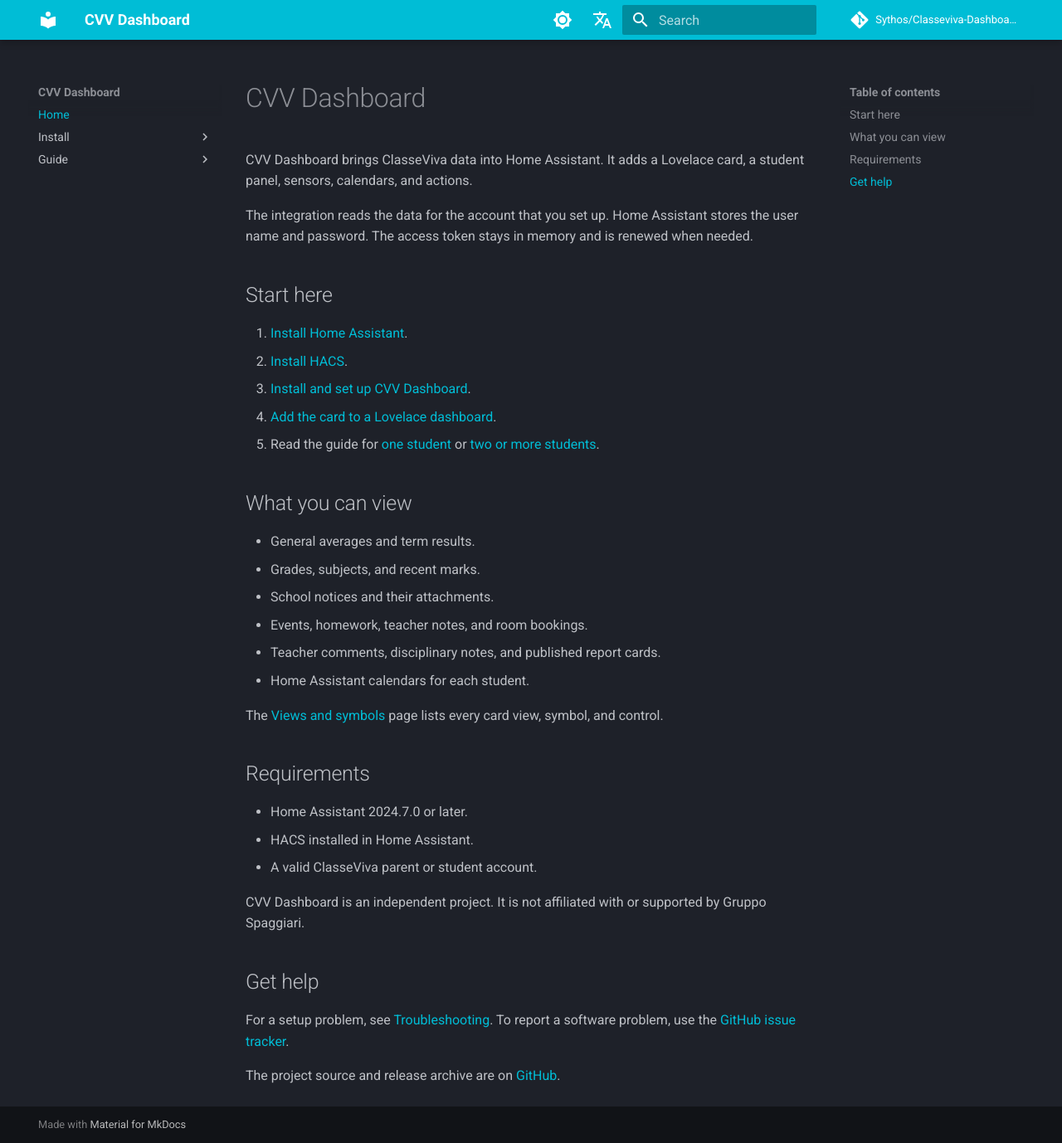
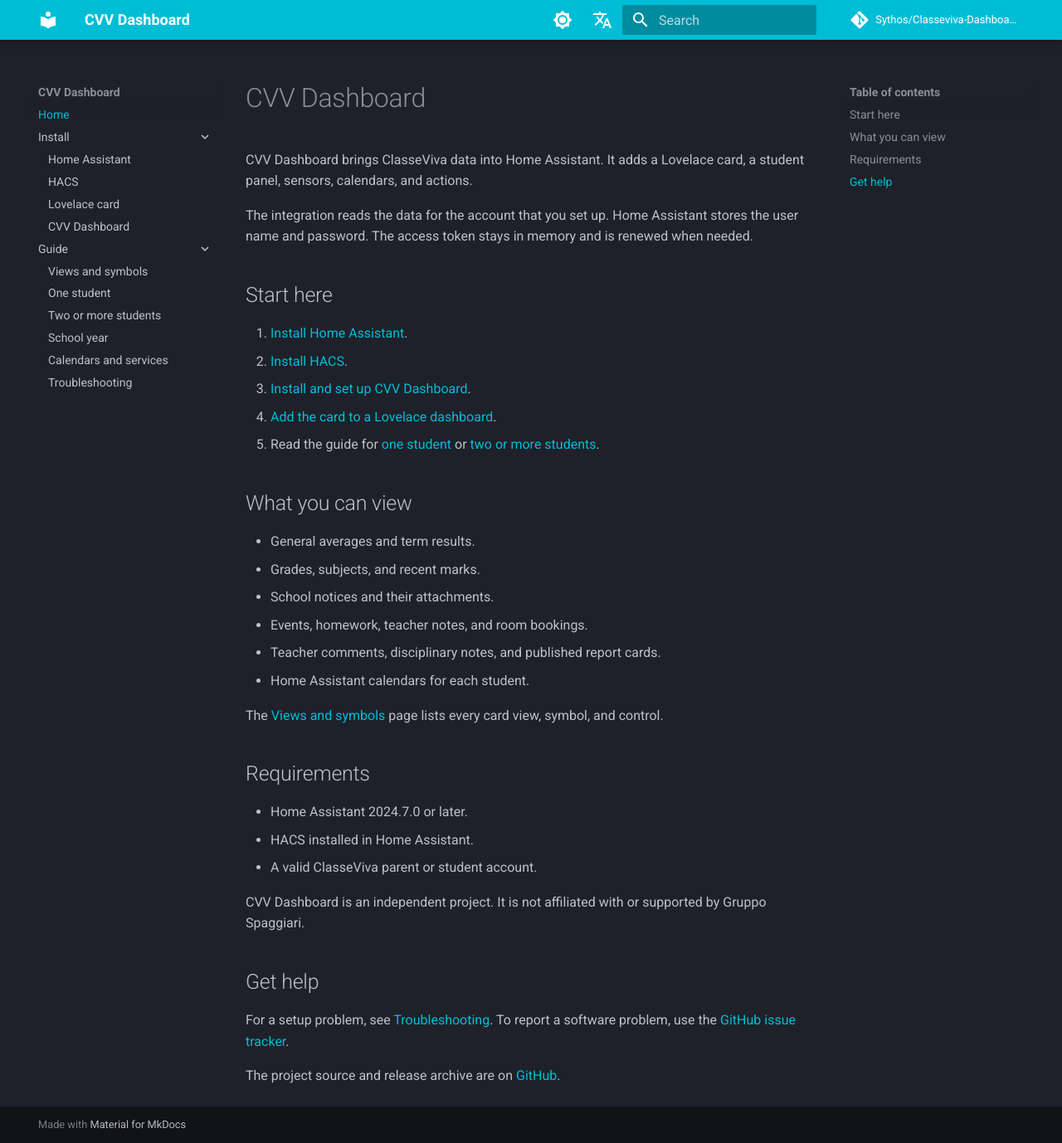
Before and after one commit to Sythos/Classeviva-Dashboard, an MkDocs documentation site: the page built from pages/en/docs/index.md, in a window 1280 px wide and 1378 px high. Shown: the whole window at 83% size. Built offline with MkDocs 1.6.1 and Material for MkDocs 9.7.7, drawn with Linux system fonts in a browser that asks for light colours; comment, search, counter and statistics services are not loaded.

Commit message:
Expand Pages navigation by default

```diff
--- a/pages/en/mkdocs.yml
+++ b/pages/en/mkdocs.yml
@@ -50,6 +50,7 @@
   features:
     - navigation.instant
     - navigation.indexes
+    - navigation.expand
     - navigation.top
     - toc.follow
     - content.code.copy
--- a/pages/it/mkdocs.yml
+++ b/pages/it/mkdocs.yml
@@ -50,6 +50,7 @@
   features:
     - navigation.instant
     - navigation.indexes
+    - navigation.expand
     - navigation.top
     - toc.follow
     - content.code.copy
```
